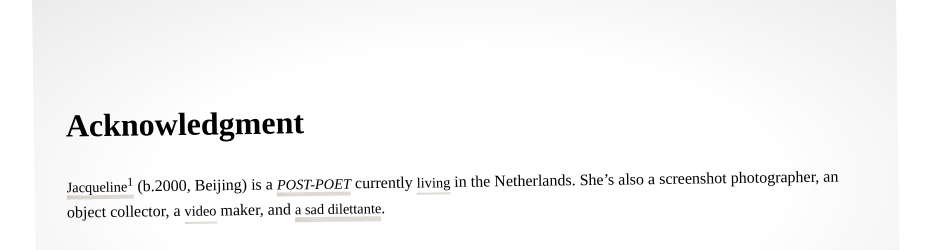
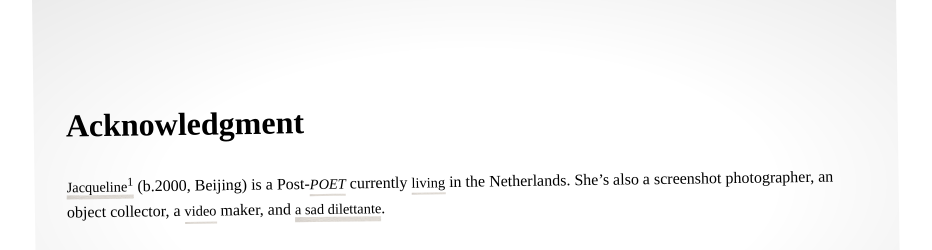
Before and after one commit to jaceatsfruits/website, a plain HTML site: page index.html in a window 1280 px wide. Shown: the top 250 px of the page, without its empty margins (176-1108 px from the left). Drawn offline with Linux system fonts and the light colour scheme; a web font is replaced by a local one.

Commit message:
Update index.html

```diff
--- a/index.html
+++ b/index.html
@@ -86,7 +86,7 @@
 <body>
   <h1>Acknowledgment</h1>
   <p>
-    <a href="statement.html" class="pencil-underline">Jacqueline<sup>1</sup></a> (b.2000, Beijing) is a <a href="poet.html" class="pencil-underline italic">Post-Poet</a> currently <a href="living.html" class="pencil-underline">living</a> in the Netherlands. She’s also a screenshot photographer, an object collector, a <a href="video.html" class="pencil-underline">video</a> maker, and <a href="dilettante.html" class="pencil-underline">a sad dilettante</a>.
+    <a href="statement.html" class="pencil-underline">Jacqueline<sup>1</sup></a> (b.2000, Beijing) is a Post-<a href="poet.html" class="pencil-underline italic">Poet</a> currently <a href="living.html" class="pencil-underline">living</a> in the Netherlands. She’s also a screenshot photographer, an object collector, a <a href="video.html" class="pencil-underline">video</a> maker, and <a href="dilettante.html" class="pencil-underline">a sad dilettante</a>.
   </p>
   <div class="footnote">
     <sup>1</sup> write to me: jacquelinelan1642@gmail.com<br>
```
